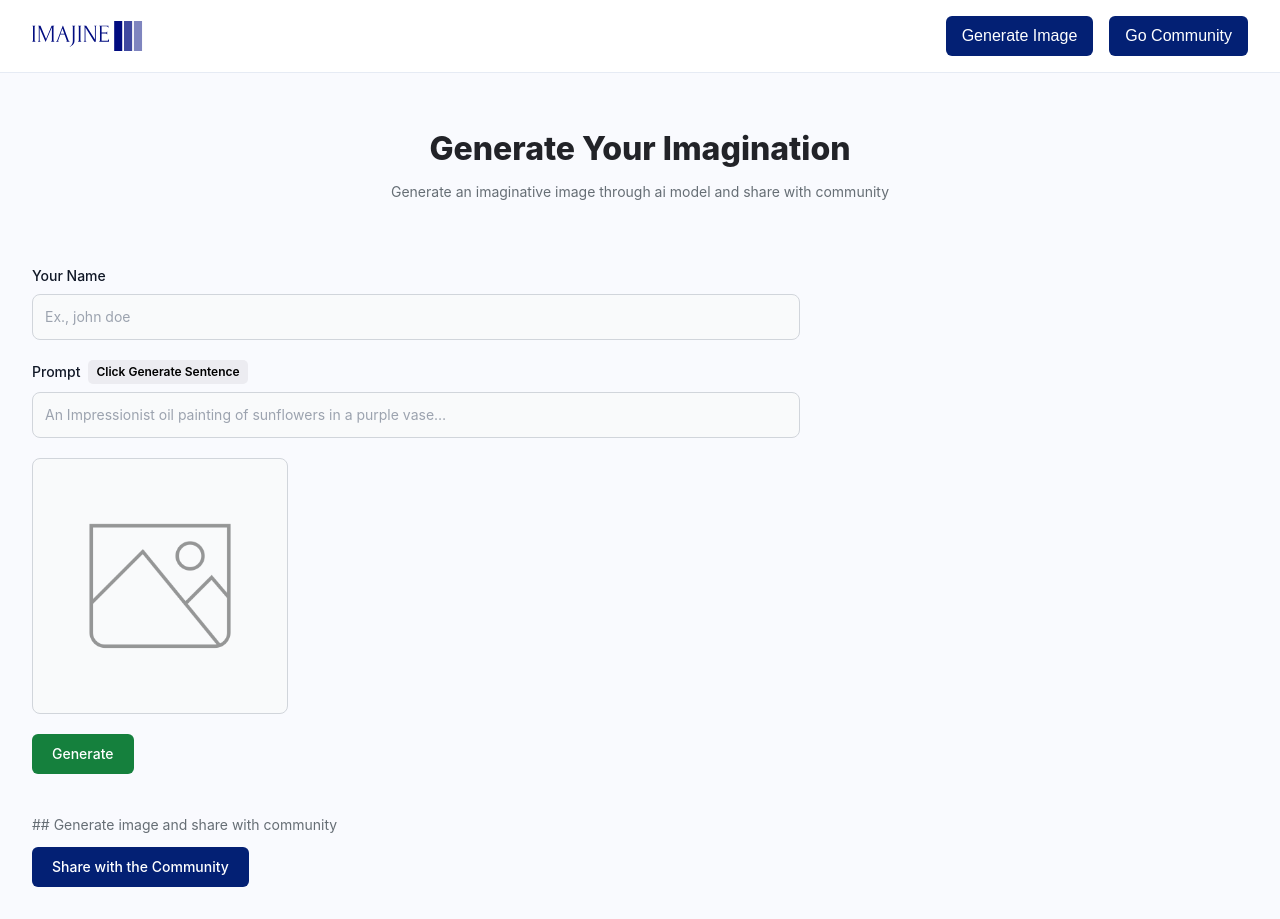
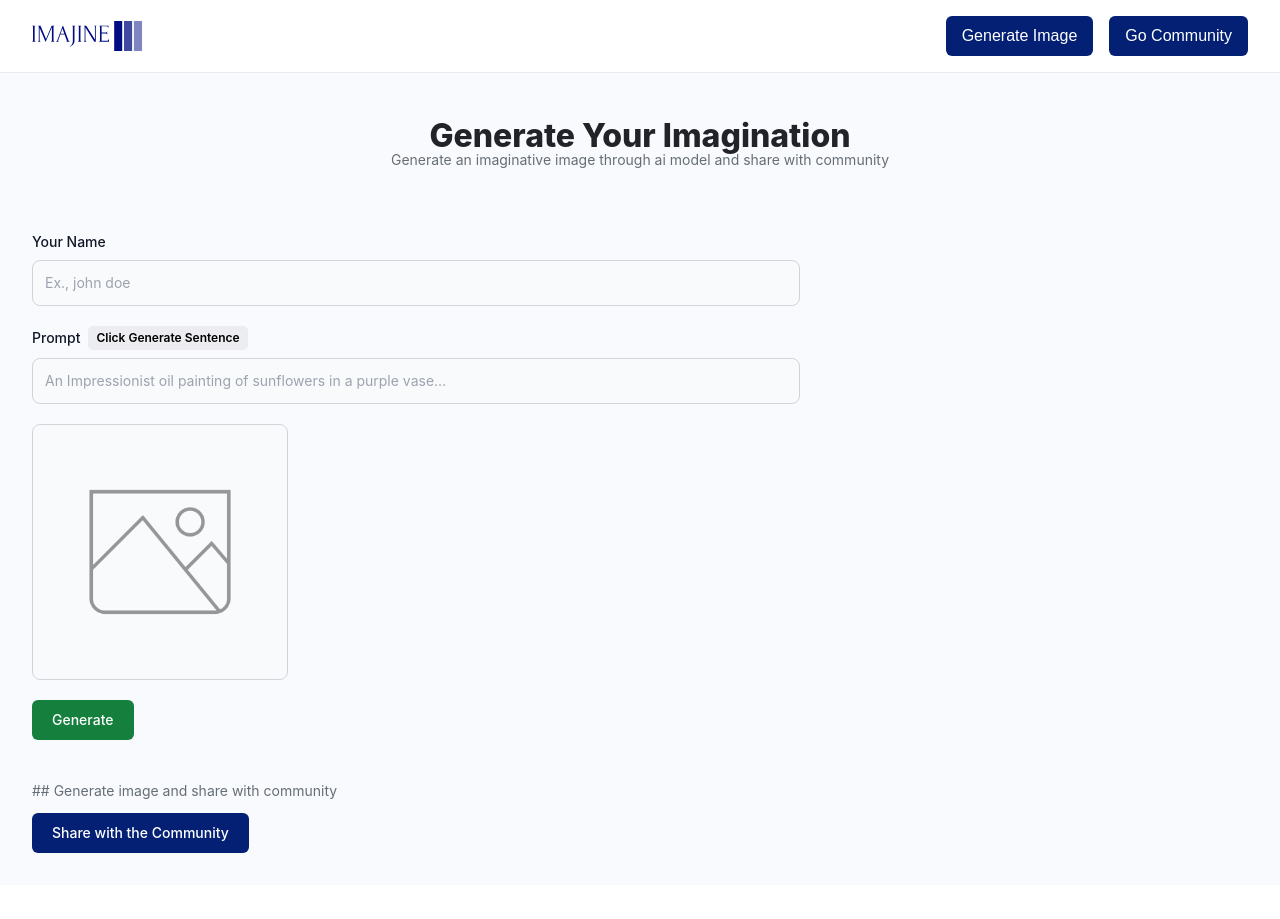
Before and after one commit to khanfaysal/ai-image-generation, a React (Vite) app in the folder client/: page /create-post in a window 1280 px wide. After the commit the page ends 885 px from the top, so only its background shows below. Built offline with nearby package versions, Linux system fonts and the light colour scheme; a web font is replaced by a local one.

Commit message:
navbar update

```diff
--- a/client/src/App.jsx
+++ b/client/src/App.jsx
@@ -6,7 +6,7 @@ import { logo } from './assets'
 const App = () => {
   return (
     <BrowserRouter>
-      <header className='w-full flex justify-between items-center bg-white sm:px-8 px-4 py-4 border-b border-b-[#e6ebf4]'>
+      <header className='sm:flex flex-col gap-4 md:w-full flex md:flex-row justify-between items-center bg-white sm:px-8 px-4 py-4 border-b border-b-[#e6ebf4] fixed top-0 left-0 right-0 z-10'>
         <Link to='/'>
           <img src={logo} alt="logo" className='w-28 object-contain' />
         </Link>
--- a/client/src/pages/CreatePost.jsx
+++ b/client/src/pages/CreatePost.jsx
@@ -79,7 +79,7 @@ const CreatePost = () => {
 
   return (
     <section className="max-w-7xl mx-auto">
-      <div className='flex flex-col justify-center items-center text-center mt-5'>
+      <div className='sm:text-xs md:flex flex-col justify-center items-center text-center mt-24'>
         <h1 className="font-extrabold text-[#222328] text-[32px]">Generate Your Imagination</h1>
         <p className="mt-2 text-[#666e75] text-[14px] max-w-[500px]">Generate an imaginative image through ai model and share with community</p>
       </div>
--- a/client/src/pages/Home.jsx
+++ b/client/src/pages/Home.jsx
@@ -58,7 +58,7 @@ const Home = () => {
 	}
 
 	return (
-		<section className='max-w-7xl mx-auto'>
+		<section className='max-w-7xl mx-auto z-0'>
 			<div className=''>
 				<h1 className='font-extrabold text-[#222328] text-[32px]'>
 					Showcase Images
```
